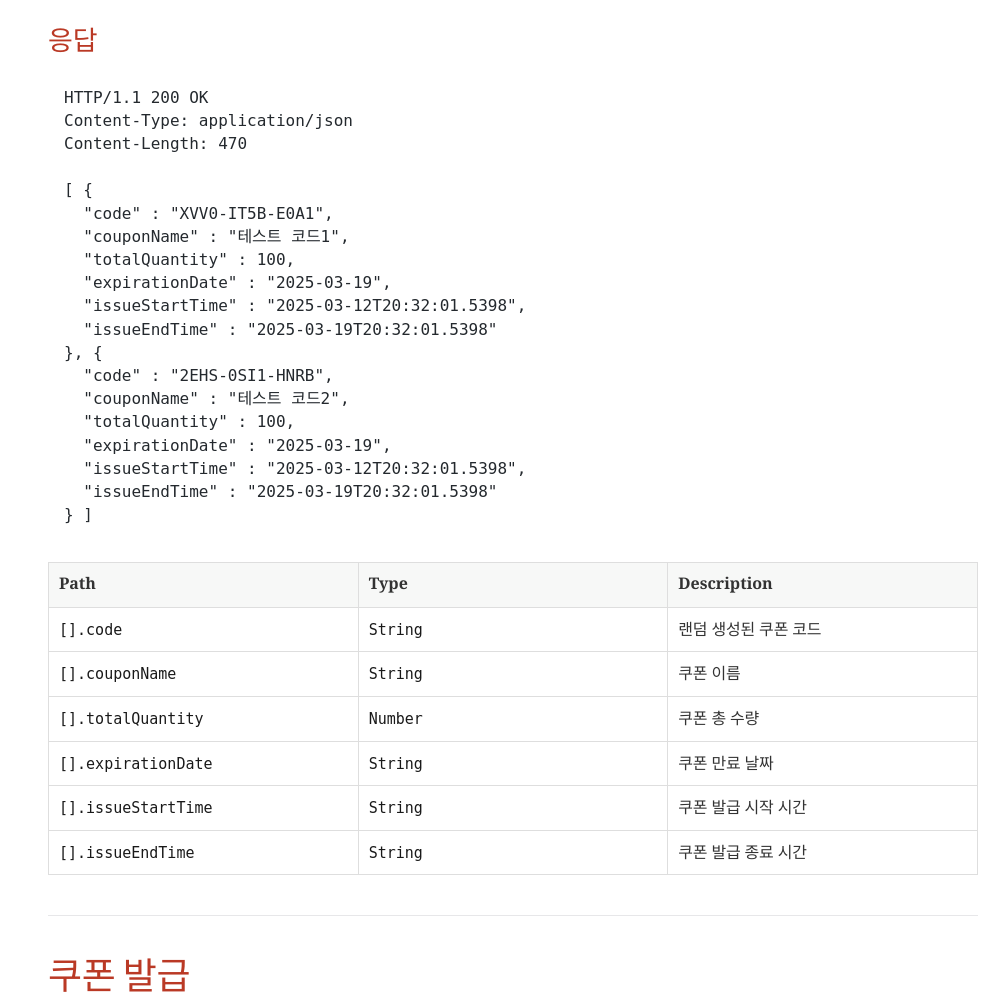
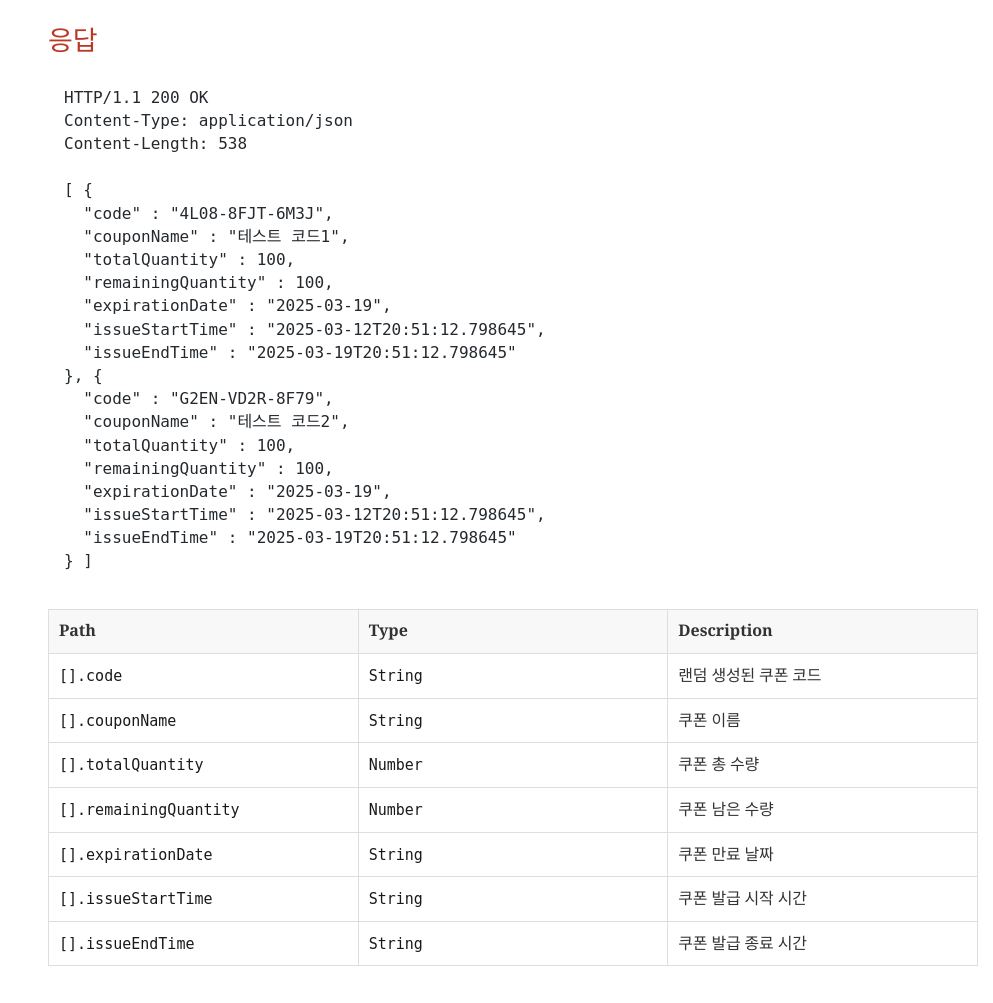
Before and after one commit to wda067/first-coupon, a plain HTML site: page docs/index.html in a window 1280 px wide. Shown: the part 1279-2282 px from the top of the page, without its empty margins (287-1280 px from the left). Drawn offline with nearby package versions, Linux system fonts and the light colour scheme; a web font is replaced by a local one.

Commit message:
docs: Update API documentation

```diff
--- a/docs/index.html
+++ b/docs/index.html
@@ -503,8 +503,8 @@ Host: localhost:8080
   "couponName" : "테스트 코드",
   "totalQuantity" : 1000,
   "expirationDate" : "2025-03-19",
-  "issueStartTime" : "2025-03-12 20:32:01",
-  "issueEndTime" : "2025-03-19 20:32:01"
+  "issueStartTime" : "2025-03-12 20:51:12",
+  "issueEndTime" : "2025-03-19 20:51:12"
 }</code></pre>
 </div>
 </div>
@@ -578,22 +578,24 @@ Host: localhost:8080</code></pre>
 <div class="content">
 <pre class="highlightjs highlight nowrap"><code class="language-http hljs" data-lang="http">HTTP/1.1 200 OK
 Content-Type: application/json
-Content-Length: 470
+Content-Length: 538
 
 [ {
-  "code" : "XVV0-IT5B-E0A1",
+  "code" : "4L08-8FJT-6M3J",
   "couponName" : "테스트 코드1",
   "totalQuantity" : 100,
+  "remainingQuantity" : 100,
   "expirationDate" : "2025-03-19",
-  "issueStartTime" : "2025-03-12T20:32:01.5398",
-  "issueEndTime" : "2025-03-19T20:32:01.5398"
+  "issueStartTime" : "2025-03-12T20:51:12.798645",
+  "issueEndTime" : "2025-03-19T20:51:12.798645"
 }, {
-  "code" : "2EHS-0SI1-HNRB",
+  "code" : "G2EN-VD2R-8F79",
   "couponName" : "테스트 코드2",
   "totalQuantity" : 100,
+  "remainingQuantity" : 100,
   "expirationDate" : "2025-03-19",
-  "issueStartTime" : "2025-03-12T20:32:01.5398",
-  "issueEndTime" : "2025-03-19T20:32:01.5398"
+  "issueStartTime" : "2025-03-12T20:51:12.798645",
+  "issueEndTime" : "2025-03-19T20:51:12.798645"
 } ]</code></pre>
 </div>
 </div>
@@ -625,6 +627,11 @@ Content-Length: 470
 <td class="tableblock halign-left valign-top"><p class="tableblock"><code>[].totalQuantity</code></p></td>
 <td class="tableblock halign-left valign-top"><p class="tableblock"><code>Number</code></p></td>
 <td class="tableblock halign-left valign-top"><p class="tableblock">쿠폰 총 수량</p></td>
+</tr>
+<tr>
+<td class="tableblock halign-left valign-top"><p class="tableblock"><code>[].remainingQuantity</code></p></td>
+<td class="tableblock halign-left valign-top"><p class="tableblock"><code>Number</code></p></td>
+<td class="tableblock halign-left valign-top"><p class="tableblock">쿠폰 남은 수량</p></td>
 </tr>
 <tr>
 <td class="tableblock halign-left valign-top"><p class="tableblock"><code>[].expirationDate</code></p></td>
@@ -659,7 +666,7 @@ Content-Length: 63
 Host: localhost:8080
 
 {
-  "code" : "CGHS-8EBH-TX3Z",
+  "code" : "FGWR-2Q67-42IX",
   "email" : "test@test.com"
 }</code></pre>
 </div>
```
